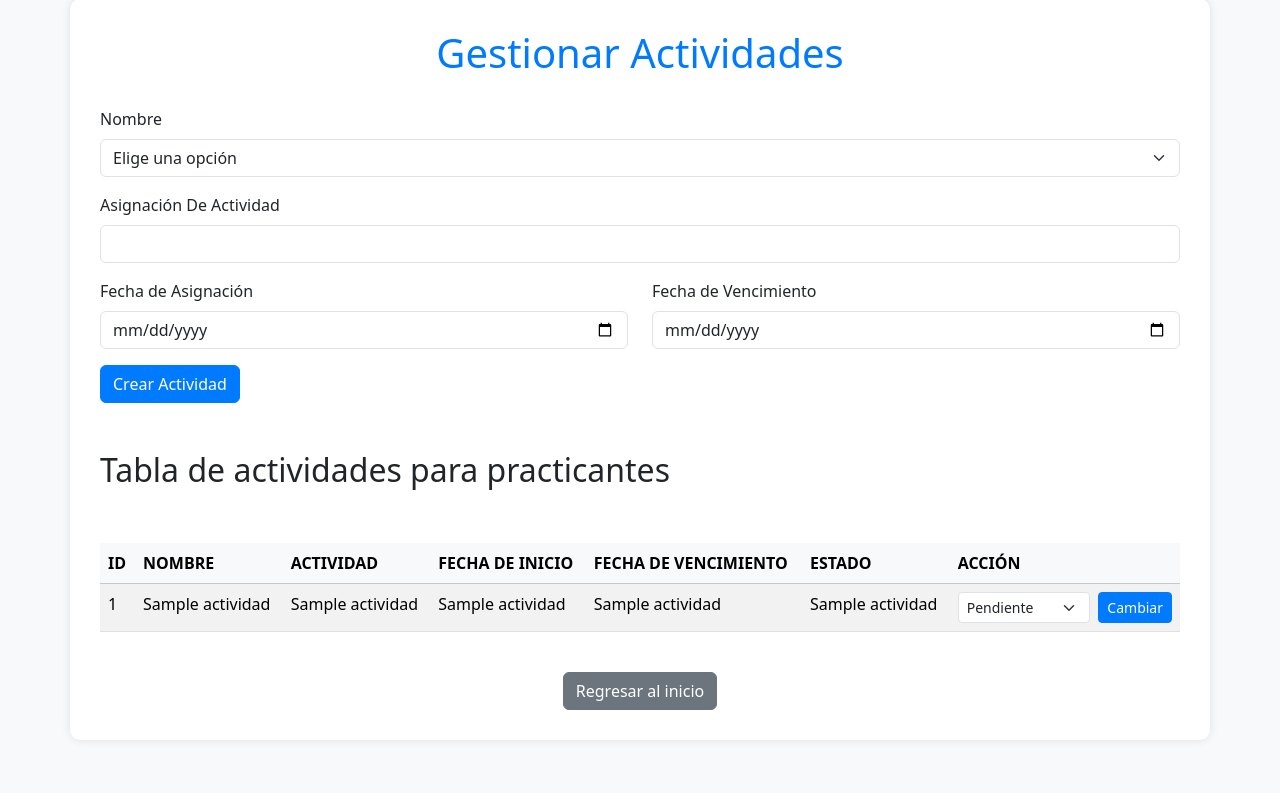
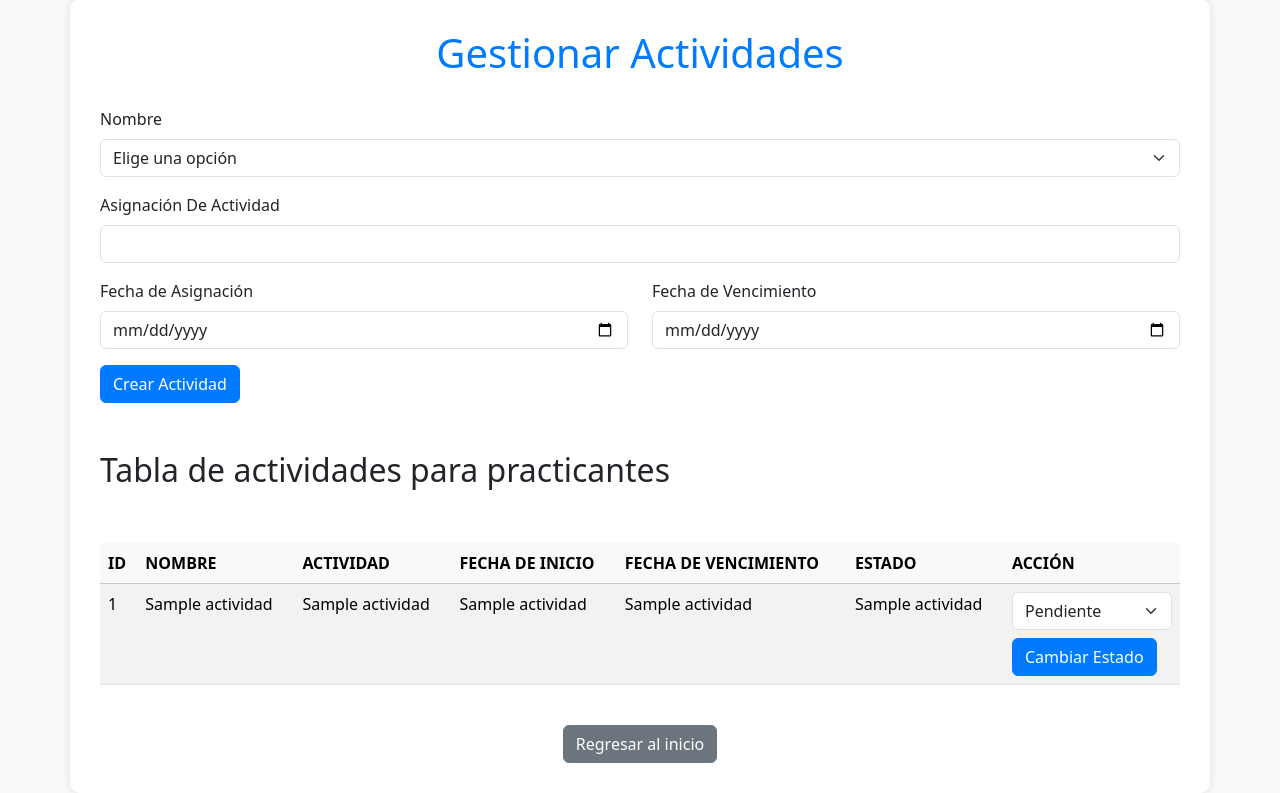
Before and after one commit to juliancastillo21/BACKUP-APP, a Python web app: template templates/gestionar_actividades.html in a window 1280 px wide. Shown: the part 31-824 px from the top of the page. Before the commit the page ends 741 px from the top, so only its background shows below. Run offline with Jinja, Linux system fonts and the light colour scheme; the template is opened without the code that fills it: most values are stand-ins (such as "Sample title", 1, 10 or a date in 2020).

Commit message:
se actualiza el boton de acciones para que la tarea que este completada no se modifique

```diff
--- a/templates/gestionar_actividades.html
+++ b/templates/gestionar_actividades.html
@@ -89,24 +89,48 @@
                         <td>{{ actividad[4] }}</td>
                         <td>{{ actividad[5] }}</td>
                         <td>
-                            <form action="{{ url_for('cambiar_estado', actividad_id=actividad[0]) }}" method="post" class="d-flex">
-                                <select name="estado" class="form-select form-select-sm me-2">
-                                    <option value="Pendiente" {% if actividad[5] == "Pendiente" %}selected{% endif %}>Pendiente</option>
-                                    <option value="En Progreso" {% if actividad[5] == "En Progreso" %}selected{% endif %}>En Progreso</option>
-                                    <option value="Completada" {% if actividad[5] == "Completada" %}selected{% endif %}>Completada</option>
+                            <form action="{{ url_for('cambiar_estado', actividad_id=actividad[0]) }}" method="post" class="d-inline">
+                                <select name="estado" class="form-select">
+                                    <option value="Pendiente" {% if actividad[5] == 'Pendiente' %}selected{% endif %}>Pendiente</option>
+                                    <option value="En Proceso" {% if actividad[5] == 'En Proceso' %}selected{% endif %}>En Proceso</option>
+                                    <option value="Completada" {% if actividad[5] == 'Completada' %}selected{% endif %}>Completada</option>
                                 </select>
-                                <button type="submit" class="btn btn-primary btn-sm">Cambiar</button>
+                                <button type="submit" class="btn btn-primary mt-2">Cambiar Estado</button>
                             </form>
                         </td>
                     </tr>
                     {% endfor %}
                 </tbody>
             </table>
+
+            <!-- Modal -->
+            <div class="modal fade" id="modalAlerta" tabindex="-1" aria-labelledby="modalAlertaLabel" aria-hidden="true">
+                <div class="modal-dialog">
+                    <div class="modal-content">
+                        <div class="modal-header">
+                            <h5 class="modal-title" id="modalAlertaLabel">Advertencia</h5>
+                            <button type="button" class="btn-close" data-bs-dismiss="modal" aria-label="Close"></button>
+                        </div>
+                        <div class="modal-body">
+                            No se puede cambiar el estado. La actividad ya ha sido completada y no se puede modificar.
+                        </div>
+                        <div class="modal-footer">
+                            <button type="button" class="btn btn-secondary" data-bs-dismiss="modal">Cerrar</button>
+                        </div>
+                    </div>
+                </div>
+            </div>
         </div>
 
+        <!-- Activar el modal si hay un mensaje modal -->
+        {% if modal %}
+        <script>
+            var myModal = new bootstrap.Modal(document.getElementById('modalAlerta'));
+            myModal.show();
+        </script>
+        {% endif %}
         <div class="text-center mt-4">
             <a href="/admin" class="btn btn-secondary">Regresar al inicio</a>
         </div>
-    </div>
-</body>
-</html>
+    </body>
+    </html>
```
Also changed, not shown: actividades_aprendices.db, 1 other file.
